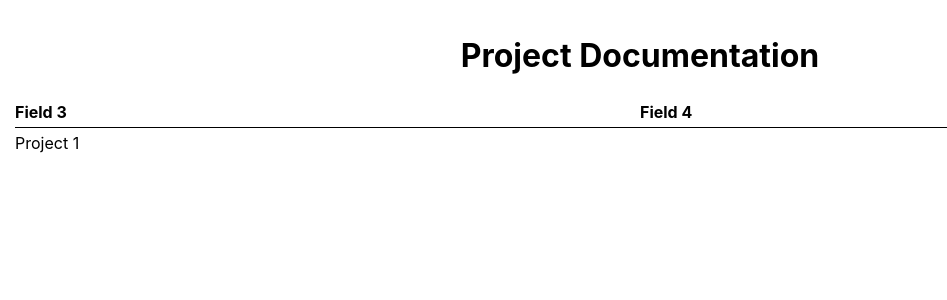
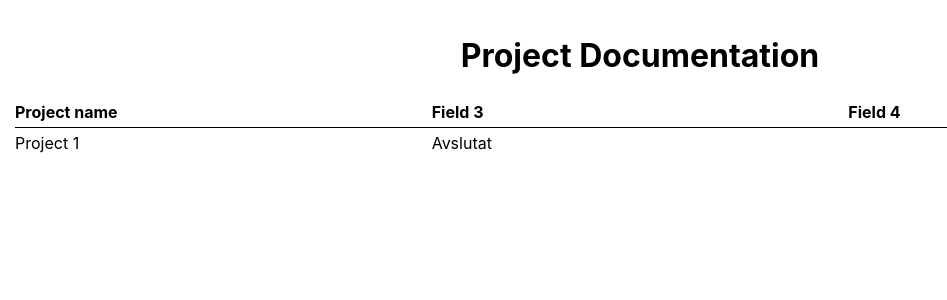
Before and after one commit to bovicbro/projectDocumentation, a React (Create React App) app: page / in a window 1280 px wide. Shown: the top 300 px of the page, without its empty margins (0-947 px from the left). Built offline with nearby package versions, Linux system fonts and the light colour scheme.

Commit message:
lot of things

```diff
--- a/public/data/projects.json
+++ b/public/data/projects.json
@@ -6,6 +6,10 @@
       {
         "fieldId": "field_1",
         "value": "Pågende"
+      },
+      {
+        "fieldId": "field_3",
+        "value": "Avslutat"
       }
     ]
   }
--- a/src/components/ProjectGrid.js
+++ b/src/components/ProjectGrid.js
@@ -1,32 +1,39 @@
-import {connect} from 'react-redux';
-import React, { Component } from 'react';
-import './projectGrid.css';
-import ProjectGridRow from './ProjectGridRow'
+import { connect } from "react-redux"
+import React, { Component } from "react"
+import "./projectGrid.css"
+import ProjectGridRow from "./ProjectGridRow"
 
 class ProjectGrid extends Component {
   render() {
-	const projects=this.props.projects
-	const fields=this.props.fields
+    const projects = this.props.projects
+    const fields = this.props.fields
     return (
       <div className="projectGrid">
         <div className="projectGridRow" id="projectGridHeader">
-	  	{fields.map(field=>{
+          <div className="projectGridColumn">Project name</div>
+          {fields
+            .filter(field => field.isColumn)
+            .map(field => {
               return (
-		  		<div className="projectGridColumn">{field.label}</div>
+                <div className="projectGridColumn" key={field._id}>
+                  {field.label}
+                </div>
               )
             })}
         </div>
-	  	{projects.map(project=><ProjectGridRow project={project}/>)}
+        {projects.map(project => (
+          <ProjectGridRow project={project} fields={fields} key={project._id} />
+        ))}
       </div>
     )
   }
 }
 
-const mapStateToProps = (state)=>{
-	return{
-		projects:state.projects,
-		fields:state.fields.filter(field=>field.isColumn)
+const mapStateToProps = state => {
+  return {
+    projects: state.projects,
+    fields: state.fields
   }
-};
+}
 
-export default connect(mapStateToProps)(ProjectGrid);
+export default connect(mapStateToProps)(ProjectGrid)
--- a/src/components/ProjectGridRow.js
+++ b/src/components/ProjectGridRow.js
@@ -1,14 +1,51 @@
-import React, { Component } from 'react';
+import React, { Component } from "react"
+import ExpandedProject from "./ExpandedProject"
 //import './projectGridRow.css';
 
+const findProjectValue = (project, fieldId) => {
+  const value = project.values.find(
+    fieldValue => fieldValue.fieldId === fieldId
+  )
+
+  return value ? value.value : null
+}
+
 class ProjectGridRow extends Component {
+  constructor(props) {
+    super(props)
+
+    this.state = { expanded: false }
+    this.toggle = this.toggle.bind(this)
+  }
+
+  toggle() {
+    this.setState({
+      expanded: !this.state.expanded
+    })
+  }
+
+  renderExpanded() {
+    if (this.state.expanded) {
+      return <ExpandedProject label={this.props.project.label} />
+    }
+    return null
+  }
+
   render() {
-	return (
-	  	<div className="projectGridRow">
-	  		<div className="projectGridColumn">{this.props.project.label}</div>
-	  	</div>
-	)
+    return (
+      <div className="projectGridRow" onClick={this.toggle}>
+        <div className="projectGridColumn">{this.props.project.label}</div>
+        {this.props.fields
+          .filter(field => field.isColumn)
+          .map(field => (
+            <div className="projectGridColumn" key={field._id}>
+              {findProjectValue(this.props.project, field._id)}
+            </div>
+          ))}
+        {this.renderExpanded()}
+      </div>
+    )
   }
 }
 
-export default (ProjectGridRow);
+export default ProjectGridRow
```
Lines whose indentation alone changed are shown as unchanged.
